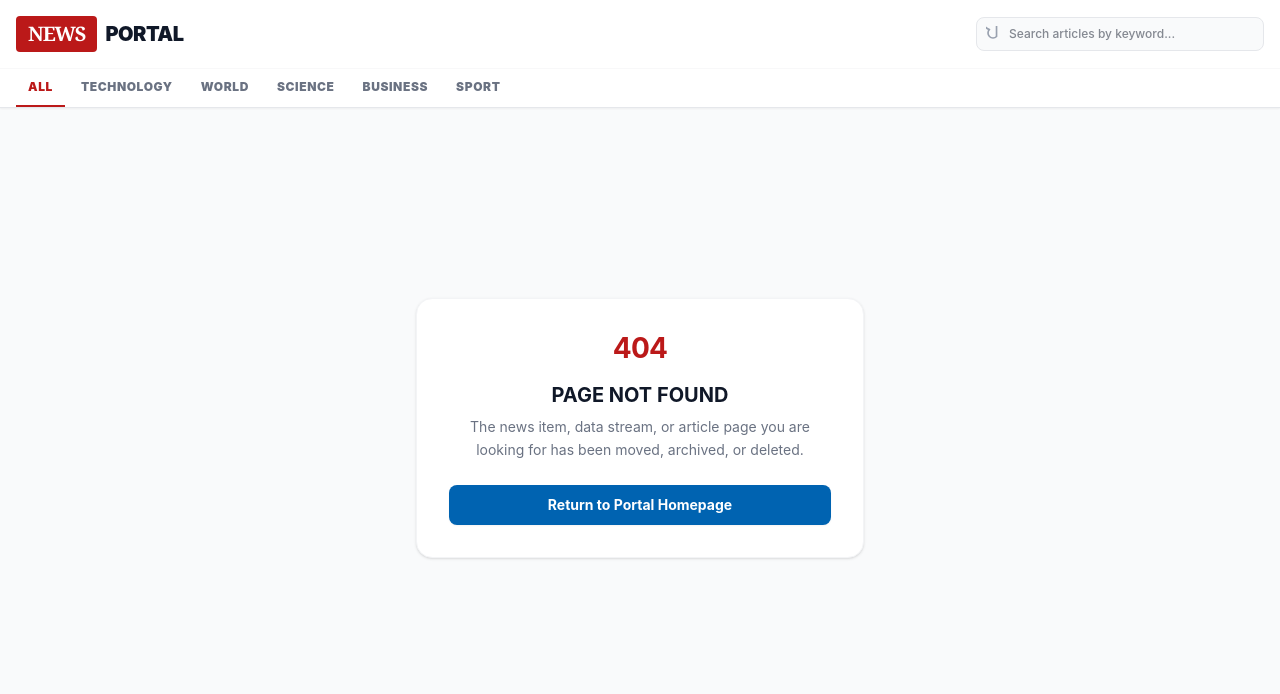
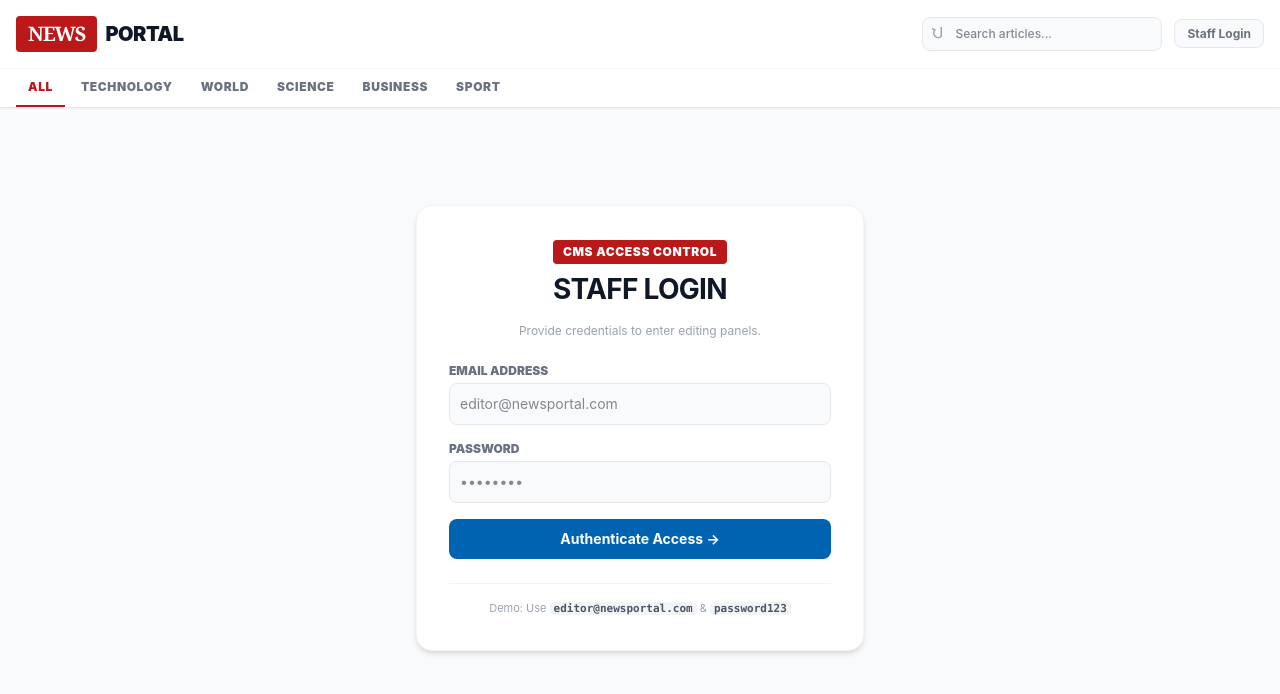
Before and after one commit to gomugomucode/news, a React (Vite) app: page /editor/login in a window 1280 px wide. Shown: the top 694 px of the page. Built offline with nearby package versions, Linux system fonts and the light colour scheme.

Commit message:
feat: implement editor authentication system with AuthContext and login route

```diff
--- a/package.json
+++ b/package.json
@@ -19,6 +19,7 @@
   },
   "devDependencies": {
     "@tailwindcss/postcss": "^4.3.0",
+    "@types/bcryptjs": "^2.4.6",
     "@vitejs/plugin-react": "^6.0.2",
     "autoprefixer": "^10.5.0",
     "postcss": "^8.5.15",
--- a/src/components/Header.jsx
+++ b/src/components/Header.jsx
@@ -1,17 +1,19 @@
 import React from 'react';
 import { Link } from 'react-router-dom';
+import { useAuth } from '../context/AuthContext.jsx'; // ← IMPORTED AUTH HOOKS
 
 export default function Header({ activeCategory, setActiveCategory, searchQuery, setSearchQuery }) {
   const categories = ['all', 'technology', 'world', 'science', 'business', 'sport'];
+  const { user, logout } = useAuth(); // ← EXTRACTED SEED STRINGS
 
   return (
     <header className="bg-white border-b border-gray-200 sticky top-0 z-50 shadow-xs">
       <div className="container mx-auto max-w-7xl">
 
-        {/* LOGO BRAND BAR + INTEGRATED SEARCH CONTROL INPUT AREA */}
         <div className="px-4 py-4 flex flex-col sm:flex-row sm:items-center justify-between gap-4">
+          <div className="flex items-center justify-between w-full sm:w-auto">
             <Link to="/" onClick={() => { setActiveCategory?.('all'); setSearchQuery?.(''); }} className="flex items-center gap-2">
-            <span className="bg-[#BB1919] text-white font-black text-xl px-3 py-1 tracking-tighter uppercase font-serif rounded-sm">
+              <span className="bg-size bg-[#BB1919] text-white font-black text-xl px-3 py-1 tracking-tighter uppercase font-serif rounded-sm">
                 NEWS
               </span>
               <span className="text-xl font-black text-gray-900 tracking-tight uppercase hidden sm:inline">
@@ -19,43 +21,60 @@ export default function Header({ activeCategory, setActiveCategory, searchQuery,
               </span>
             </Link>
 
-          {/* DYNAMIC SEARCH INPUT ELEMENT COMPONENT TRACK */}
+            {/* RESPONSIVE SUB-PORTAL USER MANAGEMENT BAR FOR RESPONSIVE MODES */}
+            <div className="sm:hidden text-xs font-bold">
+              {user ? (
+                <button onClick={logout} className="text-[#BB1919]">Exit ({user.name.split(' ')[0]})</button>
+              ) : (
+                <Link to="/editor/login" className="text-gray-400">Staff Portal</Link>
+              )}
+            </div>
+          </div>
+
+          <div className="flex flex-wrap items-center gap-3 w-full sm:w-auto justify-between sm:justify-end">
             {setSearchQuery && (
-            <div className="relative w-full sm:w-72">
+              <div className="relative w-full sm:w-60">
                 <input
                   type="search"
                   value={searchQuery || ''}
                   onChange={(e) => setSearchQuery(e.target.value)}
-                placeholder="Search articles by keyword..."
-                aria-label="Search news portal database"
+                  placeholder="Search articles..."
                   className="w-full text-xs font-medium bg-gray-50 border border-gray-200 rounded-lg px-3 py-2 pl-8 outline-none focus:border-[#0063B1] focus:bg-white transition-colors"
                 />
-              {/* SVG Magnifying Glass Decorative Accent Vector */}
-              <svg xmlns="http://w3.org" fill="none" viewBox="0 0 24 24" strokeWidth={2.5} stroke="currentColor" className="w-4 h-4 text-gray-400 absolute left-2.5 top-1/2 -translate-y-1/2">
+                <svg xmlns="http://w3.org" fill="none" viewBox="0 0 24 24" strokeWidth={2.5} stroke="currentColor" className="w-3.5 h-3.5 text-gray-400 absolute left-2.5 top-1/2 -translate-y-1/2">
                   <path strokeLinecap="round" strokeLinejoin="round" d="m21-21-5.197-5.197m0 0A7.5 7.5 0 1 0 5.196 5.196a7.5 7.5 0 0 0 10.607 10.607Z" />
                 </svg>
               </div>
             )}
+
+            {/* DESKTOP SESSION CONTROLLER BLOCKS */}
+            <div className="hidden sm:block text-xs font-medium">
+              {user ? (
+                <div className="flex items-center gap-3">
+                  <span className="text-gray-600">✍️ <span className="font-bold text-gray-900">{user.name}</span> ({user.role})</span>
+                  <button onClick={logout} className="text-[#BB1919] font-bold hover:underline cursor-pointer">Log Out</button>
+                </div>
+              ) : (
+                <Link to="/editor/login" className="text-gray-500 hover:text-gray-900 font-bold border border-gray-200 rounded-lg px-3 py-1.5 bg-gray-50 hover:bg-gray-100 transition-colors">
+                  Staff Login
+                </Link>
+              )}
+            </div>
+          </div>
         </div>
 
-        {/* HORIZONTAL SELECTION CATEGORY TABS */}
-        <nav className="px-4 flex overflow-x-auto space-x-1 scrollbar-none border-t border-gray-100/60" aria-label="News categories">
-          {categories.map((cat) => {
-            const isActive = activeCategory === cat;
-            return (
+        <nav className="px-4 flex overflow-x-auto space-x-1 scrollbar-none border-t border-gray-100/60">
+          {categories.map((cat) => (
             <button
               key={cat}
               onClick={() => setActiveCategory?.(cat)}
               className={`py-2.5 px-3 text-xs font-black tracking-wider uppercase border-b-2 transition-all cursor-pointer whitespace-nowrap ${
-                  isActive
-                    ? 'border-[#BB1919] text-[#BB1919]'
-                    : 'border-transparent text-gray-500 hover:text-gray-900 hover:border-gray-200'
+                activeCategory === cat ? 'border-b-2 border-[#BB1919] text-[#BB1919]' : 'border-transparent text-gray-500 hover:text-gray-900'
               }`}
             >
               {cat}
             </button>
-            );
-          })}
+          ))}
         </nav>
       </div>
     </header>
--- a/src/components/Homepage.jsx
+++ b/src/components/Homepage.jsx
@@ -1,20 +1,21 @@
 import React, { useState, useEffect, useCallback } from 'react';
 import { useOutletContext } from 'react-router-dom';
+import { useAuth } from '../context/AuthContext.jsx'; // ← IMPORTED SECURITY INTERCEPTOR HOOKS
 import HeroCard from './cards/HeroCard';
 import StandardCard from './cards/StandardCard';
 import CompactCard from './cards/CompactCard';
 import PublishingWorkflow from './PublishingWorkflow';
 import LiveBlogCounter from './LiveBlogCounter';
 import { getHomepageContent } from '../services/mockApi';
-import { useDebounce } from '../hooks/useDebounce'; // ← ADDED DEBOUNCE HOOK IMPORT
+import { useDebounce } from '../hooks/useDebounce';
 
 export default function Homepage() {
   const { activeCategory, searchQuery } = useOutletContext();
+  const { isEditor } = useAuth(); // ← GATHERED PERMISSION ROLES
   const [content, setContent] = useState(null);
   const [loading, setLoading] = useState(true);
   const [error, setError] = useState(null);
 
-  // TASK IMPLEMENTATION: Debounce the search input string for 300ms to block excessive calculation thrashing
   const debouncedSearchQuery = useDebounce(searchQuery, 300);
 
   const loadPortalData = useCallback(async () => {
@@ -59,31 +60,21 @@ export default function Homepage() {
     );
   }
 
-  // COMPREHENSIVE FILTER PIPELINE: Handles category tabs AND text query keyword matches simultaneously
   const filterArticlesPipeline = (art) => {
     if (!art) return false;
-
-    // 1. Evaluate Category Tab Match
     const matchesCategory = activeCategory === 'all' || art.section?.label?.toLowerCase() === activeCategory?.toLowerCase();
-
-    // 2. Evaluate Debounced Text Input Match (searches across headlines and blurbs)
     const cleanQuery = debouncedSearchQuery?.toLowerCase().trim();
-    const matchesSearch = !cleanQuery ||
-      art.headline?.toLowerCase().includes(cleanQuery) ||
-      art.standfirst?.toLowerCase().includes(cleanQuery);
-
+    const matchesSearch = !cleanQuery || art.headline?.toLowerCase().includes(cleanQuery) || art.standfirst?.toLowerCase().includes(cleanQuery);
     return matchesCategory && matchesSearch;
   };
 
   const displayTopStories = content.topStories?.filter(filterArticlesPipeline) || [];
   const displaySideArticles = content.sideArticles?.filter(filterArticlesPipeline) || [];
   const isHeroVisible = filterArticlesPipeline(content.heroArticle);
-
   const hasAnyStories = isHeroVisible || displayTopStories.length > 0 || displaySideArticles.length > 0;
 
   return (
     <div className="pb-12">
-      {/* BREAKING NEWS AND TIMESTAMP INDICATOR HEADER STRIP */}
       {content.breakingNews && (
         <div className="bg-[#BB1919] text-white px-4 py-2 text-sm font-bold flex flex-col sm:flex-row sm:items-center justify-between gap-2 shadow-xs">
           <div className="animate-pulse">
@@ -95,30 +86,24 @@ export default function Homepage() {
         </div>
       )}
 
-      {/* SEARCH AND FILTER CONTEXT BAR FEEDBACK ELEMENT */}
       {debouncedSearchQuery && (
         <div className="bg-gray-100 border-b border-gray-200 px-4 py-2 text-xs font-medium text-gray-500">
-          Showing filtered results for: <span className="font-bold text-gray-900">"{debouncedSearchQuery}"</span> inside category <span className="font-bold text-gray-900">"{activeCategory.toUpperCase()}"</span>
+          Showing filtered results for: <span className="font-bold text-gray-900">"{debouncedSearchQuery}"</span>
         </div>
       )}
 
-      {/* MAIN CONTENT DISPLAY GRID */}
       <main className="container mx-auto px-4 py-8 max-w-7xl">
-
         {!hasAnyStories ? (
           <div className="text-center py-20 bg-white border border-gray-100 rounded-2xl shadow-2xs">
-            <p className="text-gray-400 text-sm font-medium italic">No news articles matched your search query criteria.</p>
+            <p className="text-gray-400 text-sm font-medium italic">No news articles matched your search criteria.</p>
           </div>
         ) : (
           <>
-            {/* TIER 2 DISPLAY CARDS LAYER */}
             <div className="grid gap-8 lg:grid-cols-[2fr_1fr] border-b border-gray-200 pb-8">
-              {/* LEFT HERO BOX */}
               <div className={`bg-white p-4 rounded-xl border border-gray-100 shadow-xs ${!isHeroVisible ? 'hidden lg:block lg:opacity-10 lg:pointer-events-none' : ''}`}>
-                {isHeroVisible ? <HeroCard article={content.heroArticle} /> : <div className="text-center py-20 text-gray-300 italic text-xs">Lead story hidden by search filter</div>}
+                {isHeroVisible ? <HeroCard article={content.heroArticle} /> : <div className="text-center py-20 text-gray-300 italic text-xs">Lead story hidden</div>}
               </div>
 
-              {/* RIGHT SIDEBAR COMPACT MOST-READ INDEX */}
               <div className="bg-white p-5 rounded-xl border border-gray-100 shadow-xs">
                 <h2 className="text-base font-black text-gray-900 border-b-2 border-[#BB1919] pb-1.5 mb-2 tracking-wider uppercase">
                   Most Read Stories
@@ -131,11 +116,10 @@ export default function Homepage() {
               </div>
             </div>
 
-            {/* TIER 3: GRID LAYOUT FEED CONTAINER BLOCKS */}
             {(displayTopStories.length > 0 || displaySideArticles.length > 0) && (
               <div className="mt-10 border-b border-gray-200 pb-8">
                 <h2 className="text-xl font-black text-gray-900 mb-6 tracking-tight uppercase border-b-2 border-[#0063B1] pb-1 inline-block">
-                  Filtered Stories Feed
+                  Portal Stories Feed
                 </h2>
                 <div className="grid gap-6 sm:grid-cols-2 lg:grid-cols-3">
                   {displayTopStories.map((article) => (
@@ -154,7 +138,6 @@ export default function Homepage() {
           </>
         )}
 
-        {/* REAL-TIME DYNAMIC BLOG TRACKING MODULE */}
         <div className="mt-12 bg-white p-6 rounded-2xl border border-gray-100 shadow-xs">
           <h2 className="text-lg font-black text-gray-900 mb-4 tracking-tight uppercase flex items-center gap-2">
             <span className="w-2.5 h-2.5 bg-[#BB1919] rounded-full animate-ping"></span>
@@ -165,10 +148,12 @@ export default function Homepage() {
           </div>
         </div>
 
-        {/* EDITORIAL ADMIN PUBLISHING LIFECYCLE PANEL */}
-        <div className="mt-12 border-t border-gray-200 pt-8">
-          <PublishingWorkflow />
-        </div>
+        {/* DAY 8 SECURITY WALL INTRODUCED BELOW: HIDDEN UNLESS STAFF AUTHENTICATED */}
+        {isEditor && (
+          <div className="mt-12 border-t border-gray-200 pt-8 animate-fadeIn">
+            <PublishingWorkflow />
+          </div>
+        )}
 
       </main>
     </div>
--- /dev/null
+++ b/src/context/AuthContext.jsx
@@ -0,0 +1,63 @@
+import React, { createContext, useContext, useState, useEffect } from 'react';
+
+const AuthContext = createContext(null);
+
+// Mock server user record database
+const MOCK_STAFF_USER = {
+  id: "editor-77",
+  name: "Editor Jane",
+  email: "editor@newsportal.com",
+  role: "editor"
+};
+
+export function AuthProvider({ children }) {
+  const [user, setUser] = useState(null);
+  const [authLoading, setAuthLoading] = useState(true);
+
+  // Lifecycle check: Check for an active saved login session on mount
+  useEffect(() => {
+    const savedUser = localStorage.getItem('news_portal_session');
+    if (savedUser) {
+      try {
+        setUser(JSON.parse(savedUser));
+      } catch (e) {
+        console.error("Session profile parsed with corruption errors:", e);
+        localStorage.removeItem('news_portal_session');
+      }
+    }
+    setAuthLoading(false);
+  }, []);
+
+  // Login handler: Simulates network verification latency against credentials
+  const login = async (email, password) => {
+    await new Promise(resolve => setTimeout(resolve, 500)); // Network latency lag
+
+    if (email === "editor@newsportal.com" && password === "password123") {
+      setUser(MOCK_STAFF_USER);
+      localStorage.setItem('news_portal_session', JSON.stringify(MOCK_STAFF_USER));
+      return { success: true };
+    }
+    throw new Error("Invalid staff identification email or credentials provided.");
+  };
+
+  // Logout handler: Flushes credentials out of local storage state trees
+  const logout = () => {
+    setUser(null);
+    localStorage.removeItem('news_portal_session');
+  };
+
+  return (
+    <AuthContext.Provider value={{ user, login, logout, authLoading, isEditor: user?.role === 'editor' }}>
+      {children}
+    </AuthContext.Provider>
+  );
+}
+
+// Custom hook to access authentication contexts swiftly
+export function useAuth() {
+  const context = useContext(AuthContext);
+  if (!context) {
+    throw new Error("useAuth must be mounted securely inside an active AuthProvider container.");
+  }
+  return context;
+}
--- /dev/null
+++ b/src/routes/EditorLogin.jsx
@@ -0,0 +1,86 @@
+import React, { useState } from 'react';
+import { useNavigate } from 'react-router-dom';
+import { useAuth } from '../context/AuthContext.jsx';
+
+export default function EditorLogin() {
+  const [email, setEmail] = useState('');
+  const [password, setPassword] = useState('');
+  const [error, setError] = useState(null);
+  const [submitting, setSubmitting] = useState(false);
+
+  const { login } = useAuth();
+  const navigate = useNavigate();
+
+  const handleSubmit = async (e) => {
+    e.preventDefault();
+    setError(null);
+    setSubmitting(true);
+
+    try {
+      await login(email, password);
+      navigate('/'); // Redirect back to homepage after successful login
+    } catch (err) {
+      setError(err.message || 'Login attempt failed.');
+    } finally {
+      setSubmitting(false);
+    }
+  };
+
+  return (
+    <div className="min-h-[80vh] flex items-center justify-center bg-gray-50 px-4 py-12">
+      <div className="max-w-md w-full bg-white border border-gray-100 shadow-md rounded-2xl p-8">
+        <div className="text-center mb-6">
+          <span className="bg-[#BB1919] text-white text-xs font-black px-2.5 py-1 rounded-sm uppercase tracking-wider mb-2 inline-block">
+            CMS ACCESS CONTROL
+          </span>
+          <h1 className="text-2xl font-black text-gray-900 uppercase tracking-tight">Staff Login</h1>
+          <p className="text-xs text-gray-400 mt-1">Provide credentials to enter editing panels.</p>
+        </div>
+
+        {error && (
+          <div className="mb-4 p-3 bg-red-50 border-l-4 border-[#BB1919] text-xs font-bold text-[#BB1919] rounded-r-md">
+            ⚠️ {error}
+          </div>
+        )}
+
+        <form onSubmit={handleSubmit} className="space-y-4">
+          <div>
+            <label className="block text-xs font-black uppercase text-gray-500 mb-1">Email Address</label>
+            <input
+              type="email"
+              required
+              placeholder="editor@newsportal.com"
+              value={email}
+              onChange={(e) => setEmail(e.target.value)}
+              className="w-full text-sm bg-gray-50 border border-gray-200 rounded-lg p-2.5 outline-none focus:border-[#0063B1] focus:bg-white transition-colors"
+            />
+          </div>
+
+          <div>
+            <label className="block text-xs font-black uppercase text-gray-500 mb-1">Password</label>
+            <input
+              type="password"
+              required
+              placeholder="••••••••"
+              value={password}
+              onChange={(e) => setPassword(e.target.value)}
+              className="w-full text-sm bg-gray-50 border border-gray-200 rounded-lg p-2.5 outline-none focus:border-[#0063B1] focus:bg-white transition-colors"
+            />
+          </div>
+
+          <button
+            type="submit"
+            disabled={submitting}
+            className="w-full bg-[#0063B1] hover:bg-[#0063B1]/90 text-white font-bold text-sm py-2.5 rounded-lg transition-colors cursor-pointer disabled:opacity-50"
+          >
+            {submitting ? 'Verifying Staff Session...' : 'Authenticate Access →'}
+          </button>
+        </form>
+
+        <div className="mt-6 pt-4 border-t border-gray-100 text-[11px] text-gray-400 text-center leading-relaxed">
+          Demo: Use <code className="bg-gray-100 px-1 font-bold text-gray-600 rounded">editor@newsportal.com</code> & <code className="bg-gray-100 px-1 font-bold text-gray-600 rounded">password123</code>
+        </div>
+      </div>
+    </div>
+  );
+}
--- a/src/routes/index.jsx
+++ b/src/routes/index.jsx
@@ -4,6 +4,7 @@ import App from '../App.jsx';
 import ArticlePage from './ArticlePage.jsx';
 import Homepage from '../components/Homepage.jsx';
 import NotFound from './NotFound.jsx';
+import EditorLogin from './EditorLogin.jsx'; // ← IMPORTED NEW ROUTE
 
 export const router = createBrowserRouter([
   {
@@ -20,6 +21,10 @@ export const router = createBrowserRouter([
         element: <ArticlePage />
       },
       {
+        path: 'editor/login', // ← REGISTERED NEW VIEW ROUTE HERE
+        element: <EditorLogin />
+      },
+      {
         path: '*',
         element: <NotFound />
       }
```
Also changed, not shown: src/main.jsx (+7 -1 lines), 1 other file (tests, documents, lock files or other folders). Lines whose indentation alone changed are shown as unchanged.
